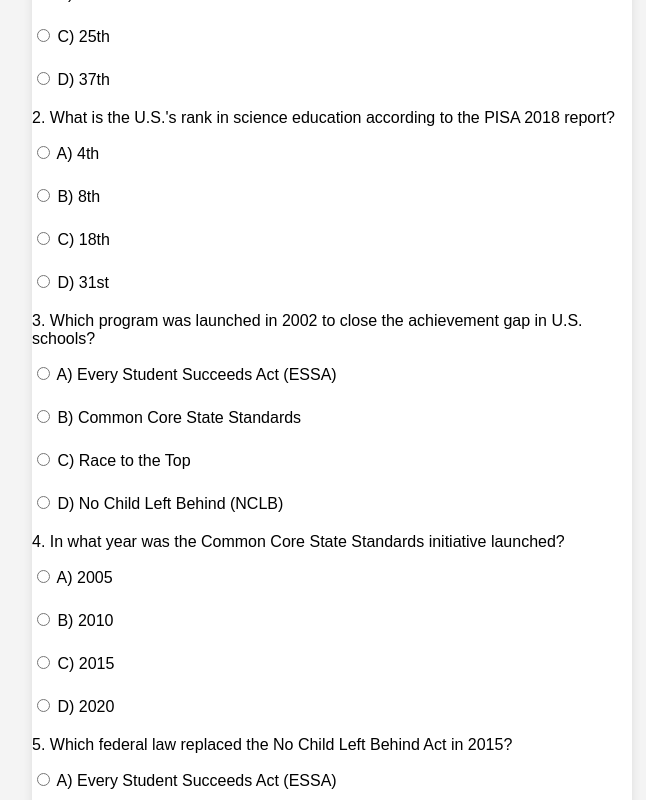
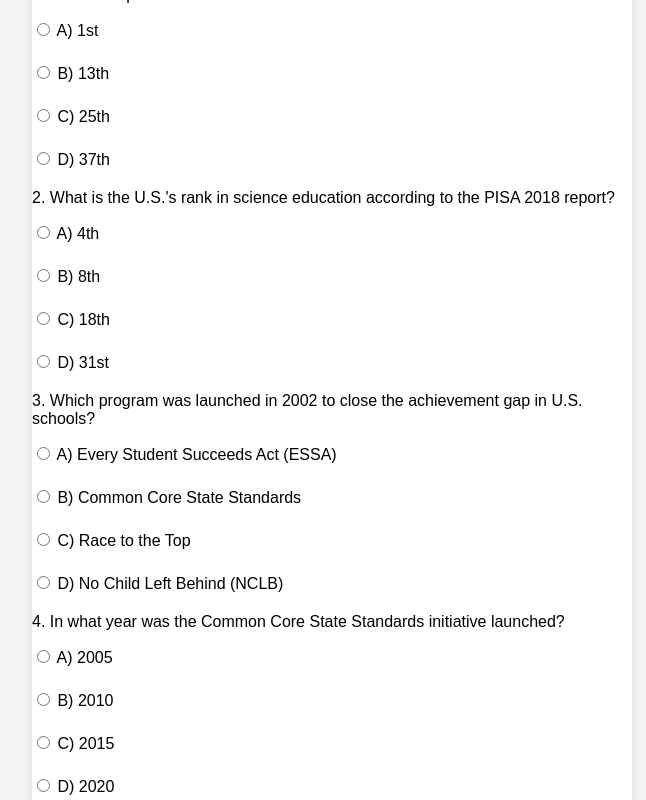
Before and after one commit to mpnix-spec/webpagetests, a plain HTML site: page index.html in a window 1280 px wide. Shown: the top 800 px of the page, without its empty margins (308-954 px from the left). Drawn offline with Linux system fonts and the light colour scheme.

Commit message:
Update styles.css

```diff
--- a/styles.css
+++ b/styles.css
@@ -7,7 +7,7 @@ body {
     justify-content: center;
     align-items: center;
     height: 100vh;
-    form#quiz-form {margin-top: 65em;}
+    form#quiz-form {margin-top: 75em;}
 }
 
 .quiz-container {
```
